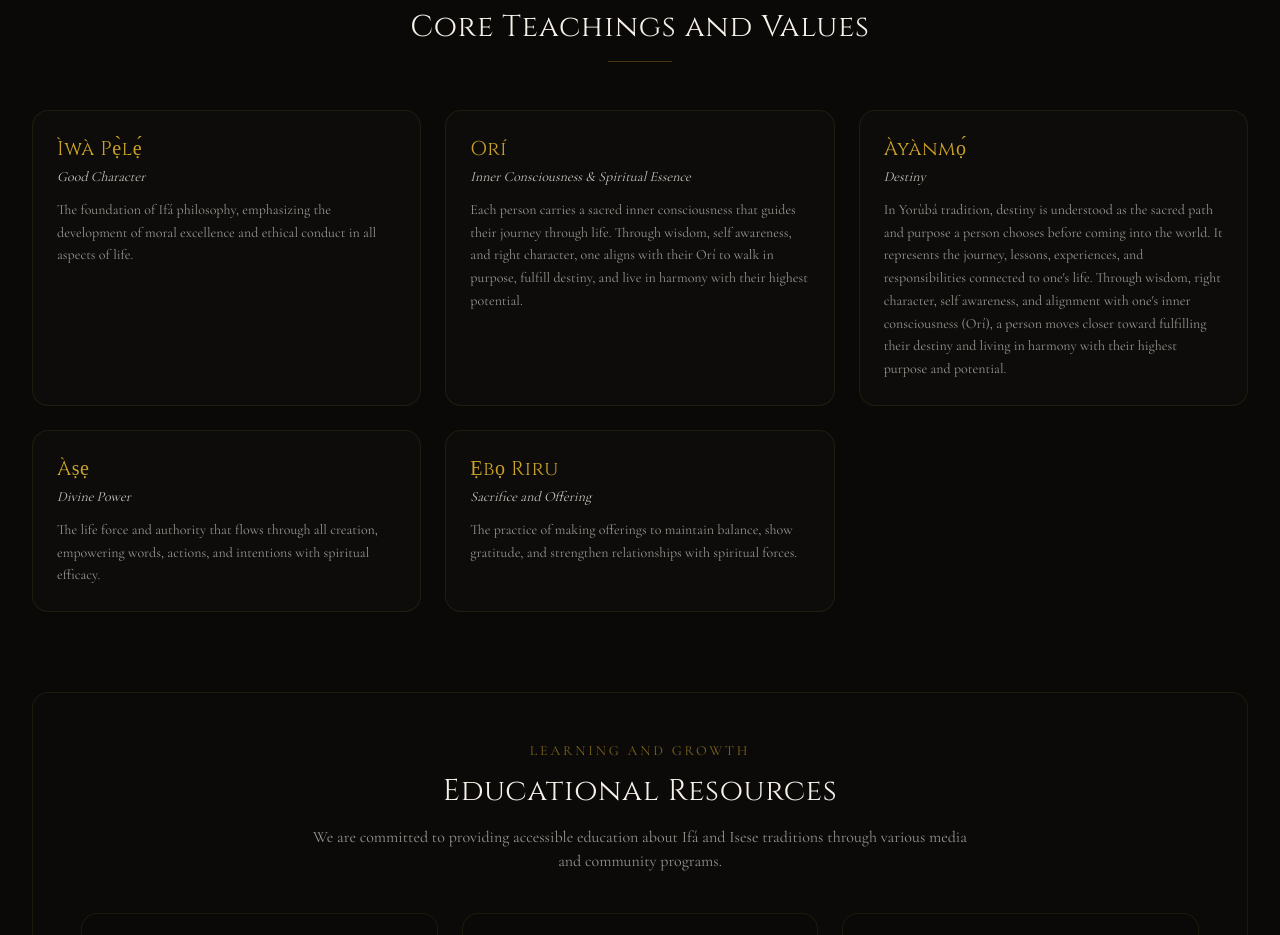
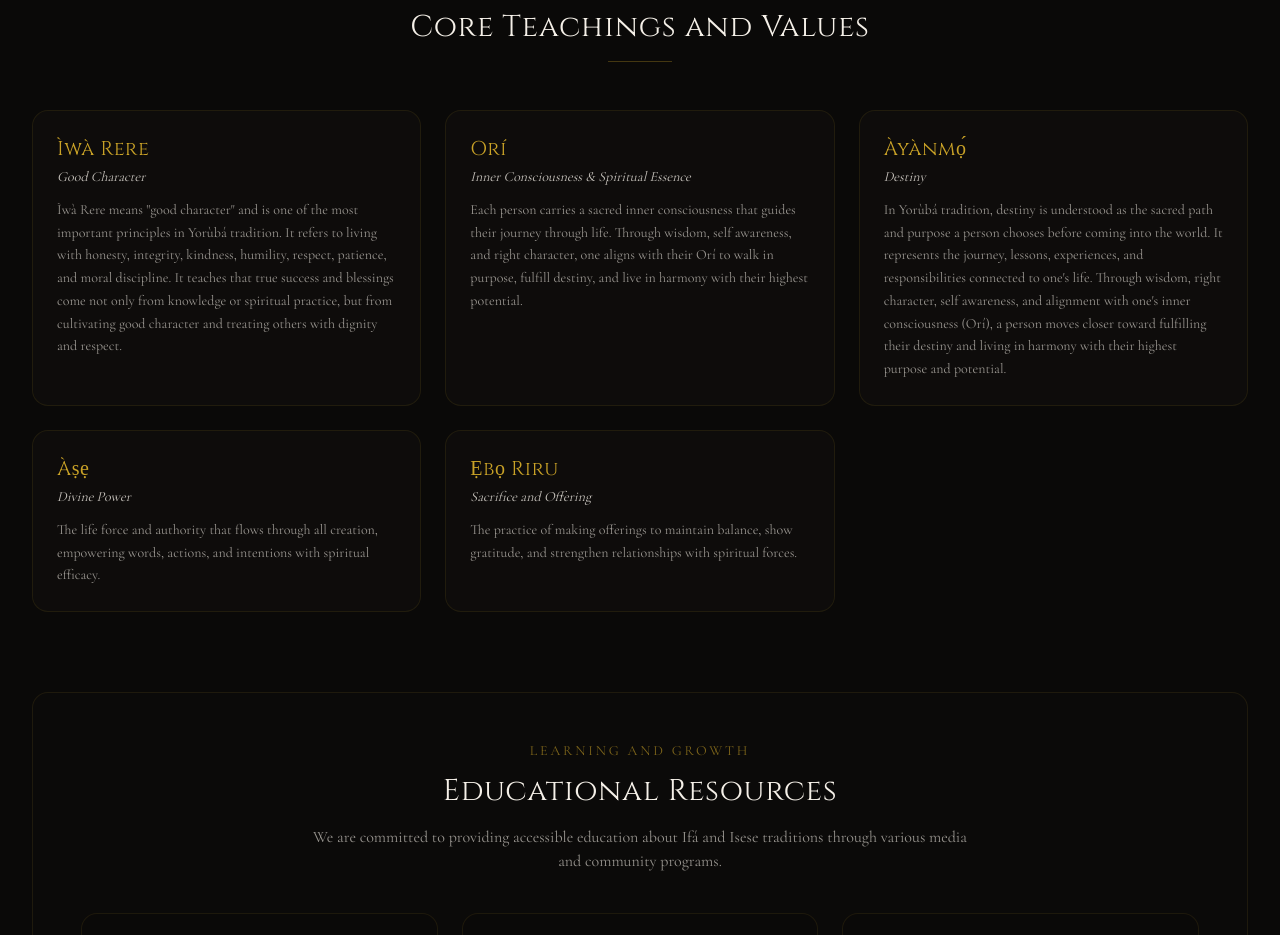
Before and after one commit to jusjojo123/ojuimolefoundation-website, a Next.js app: page / in a window 1280 px wide. Shown: the part 9060-9995 px from the top of the page. Built offline with nearby package versions, Linux system fonts and the light colour scheme.

Commit message:
feat: update spiritual-heritage component title and description
Updated the title and description for a key Yorùbá principle to better reflect its meaning and importance.

```diff
--- a/components/spiritual-heritage.tsx
+++ b/components/spiritual-heritage.tsx
@@ -109,9 +109,9 @@ export function SpiritualHeritage() {
           <div className="grid md:grid-cols-2 lg:grid-cols-3 gap-6">
             {[
               {
-                title: "Ìwà Pẹ̀lẹ́",
+                title: "Ìwà Rere",
                 subtitle: "Good Character",
-                description: "The foundation of Ifá philosophy, emphasizing the development of moral excellence and ethical conduct in all aspects of life.",
+                description: "Ìwà Rere means \"good character\" and is one of the most important principles in Yorùbá tradition. It refers to living with honesty, integrity, kindness, humility, respect, patience, and moral discipline. It teaches that true success and blessings come not only from knowledge or spiritual practice, but from cultivating good character and treating others with dignity and respect.",
               },
               {
                 title: "Orí",
```
